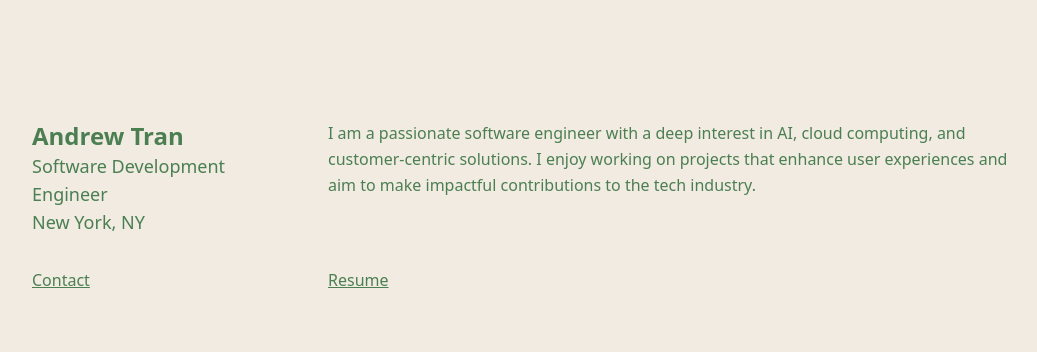
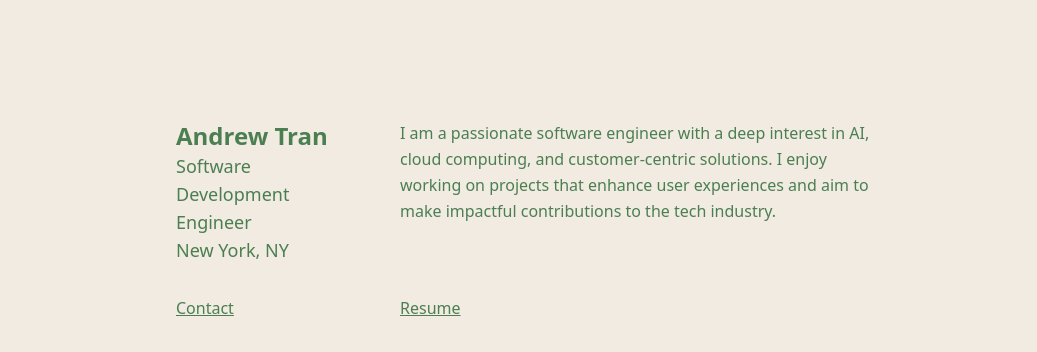
Before and after one commit to andrewtran117/andrewtran117.github.io, a Next.js app: page / in a window 1280 px wide. Shown: the top 352 px of the page, without its empty margins (112-1149 px from the left). Built offline with nearby package versions, Linux system fonts and the light colour scheme.

Commit message:
change vibe

```diff
--- a/app/page.tsx
+++ b/app/page.tsx
@@ -1,31 +1,9 @@
-// import Navbar from "./components/Navbar";
-// import HeroSection from "./components/HeroSection";
-// import AboutSection from "./components/AboutSection";
-
-// export default function Home() {
-
-//   return (
-//     <main className="flex min-h-screen flex-col bg-[#f1ebe1]">
-//       <Navbar />
-//       <div className="container mt-8 mx-auto px-12 py-4">
-//         <div id="hero">
-//           <HeroSection/>
-//         </div>
-//         {/* <div id="about">
-//           <AboutSection/>
-//         </div> */}
-//       </div>
-//     </main>
-//   );
-// }
-
-
 import ProfileGrid from "./components/GridSection";
 
 export default function Home() {
   return (
     <main className="flex min-h-screen flex-col bg-[#f1ebe1]">
-      <div className="pt-[0.25in] pl-[.5in] pr-[.5in]">
+      <div className="pt-[0.25in] sm:pl-[0.5in] sm:pr-[0.5in] md:pl-[1in] md:pr-[1in] lg:pl-[2in] lg:pr-[2in]">
         <ProfileGrid />
       </div>
     </main>
```
